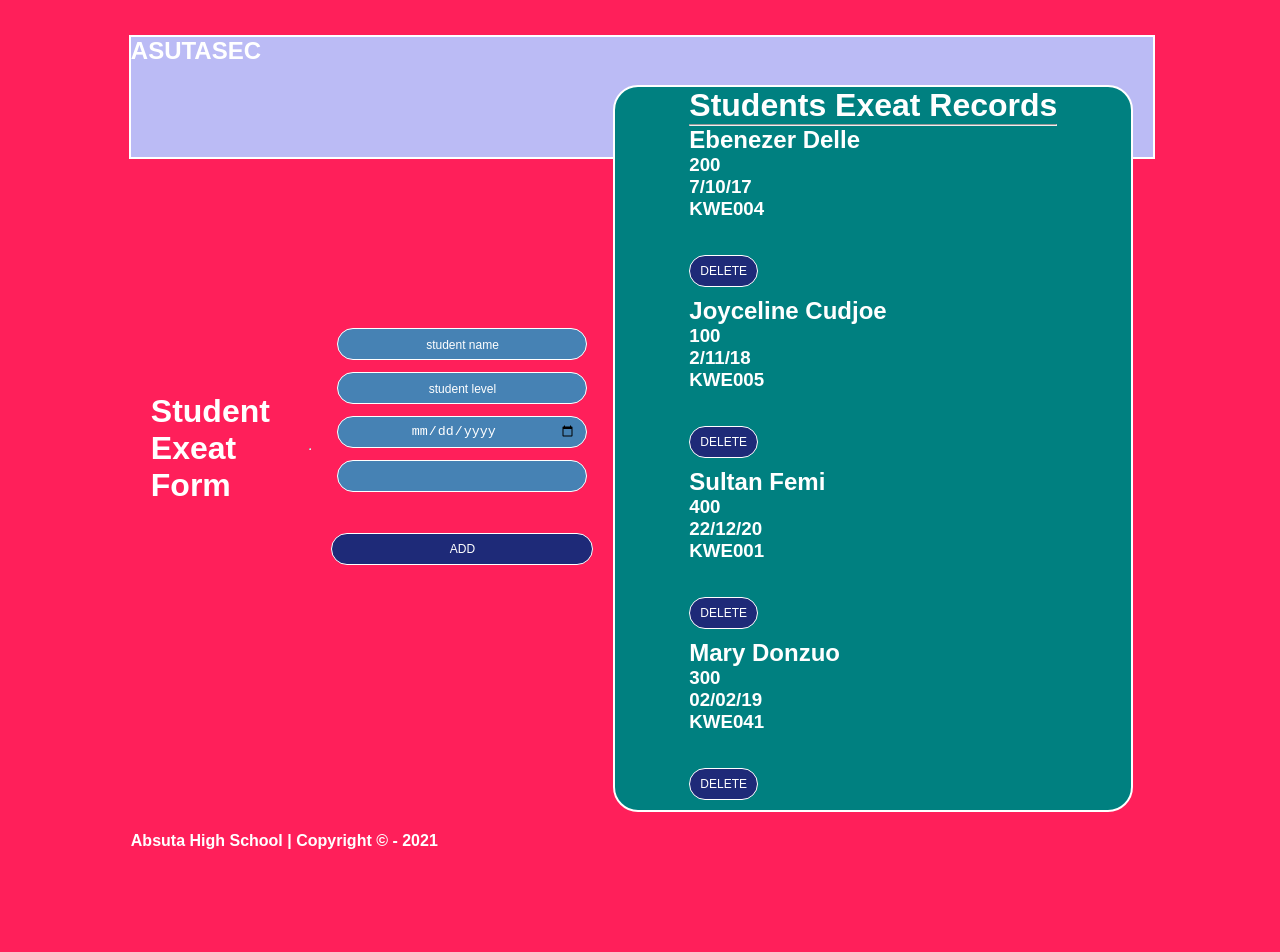
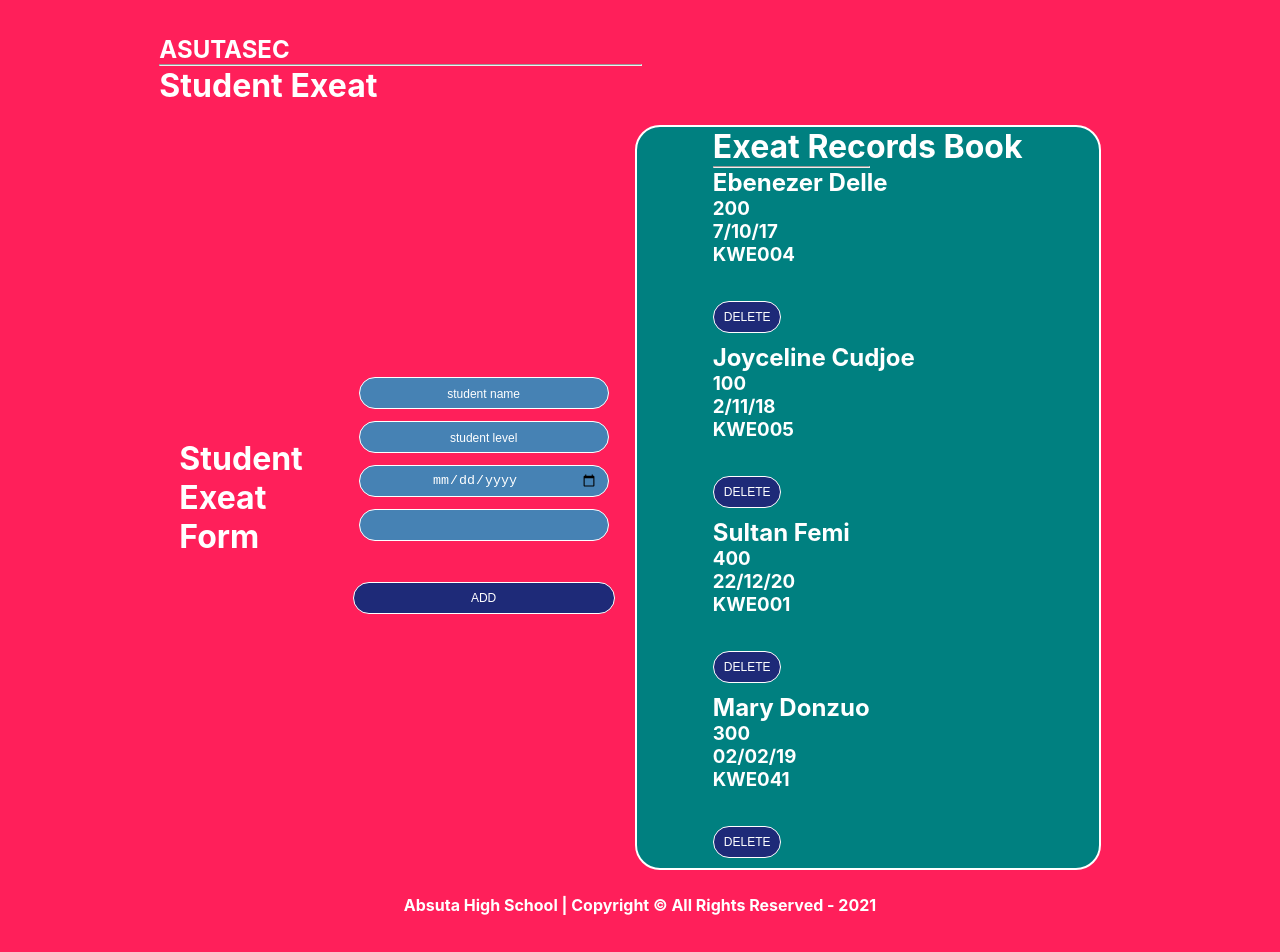
Before and after one commit to abdulsultans/React-JS-school-exeat, a React (Create React App) app: page / in a window 1280 px wide. Shown: the top 952 px of the page. Before the commit the page ends 850 px from the top, so only its background shows below. Built offline with nearby package versions, Linux system fonts and the light colour scheme.

Commit message:
add some styles

```diff
--- a/src/App.css
+++ b/src/App.css
@@ -6,9 +6,9 @@
 .container{
   border: 2px solid white;
 	width: 100%;
-	height:15vh;
+	height:12vh;
 	font-family: sans-serif;
-  background: rgb(187,187,245);
+  background: transparent, rgb(187,187,245);
 	color: #fff;
 }
 
@@ -83,3 +83,15 @@ button{
   display: flex;justify-content: center;
   align-items: center;
 }
+
+footer{
+  display: flex;
+  justify-content: center;
+  align-items: center;
+  margin: 5px;
+  padding: 5px;
+}
+
+hr{
+  width: 50%;
+}
--- a/src/App.js
+++ b/src/App.js
@@ -6,15 +6,15 @@ import Students from "./components/Students";
 
 function App() {
   return (
-    <div className="container">
+    <div>
       <Header />
+      <h1>Student Exeat</h1>
       <div className="App">
         <h1>Student Exeat Form</h1>
-        <hr></hr>
         <AddStudent />
         <Students />
       </div>
-      <Footer className="container"/>
+      <Footer />
     </div>
   );
 }
--- a/src/components/Footer.js
+++ b/src/components/Footer.js
@@ -4,7 +4,7 @@ function Footer() {
     return (
         <footer>
 
-            <h4>Absuta High School | Copyright &copy; - 2021</h4>
+            <h4>Absuta High School | Copyright &copy; All Rights Reserved - 2021</h4>
 
         </footer>
     )
--- a/src/components/Header.js
+++ b/src/components/Header.js
@@ -3,9 +3,8 @@ import React from "react";
 function Header() {
   return (
     <nav>
-      <div>
-        <h1>ASUTASEC</h1>
-      </div>
+      <h1>ASUTASEC</h1>
+      <hr/>
     </nav>
   );
 }
--- a/src/components/Students.js
+++ b/src/components/Students.js
@@ -5,7 +5,7 @@ function Students() {
   const { students, dispatch } = useContext(StudentContext);
   return (
     <div className="stud">
-      <h1>Students Exeat Records</h1>
+      <h1>Exeat Records Book</h1>
       <hr/>
       {students.map((student) => (
         <div>
```
